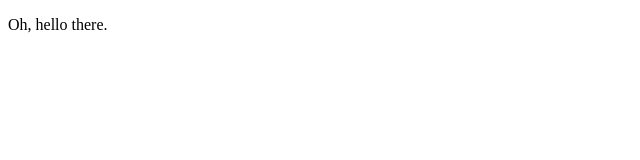
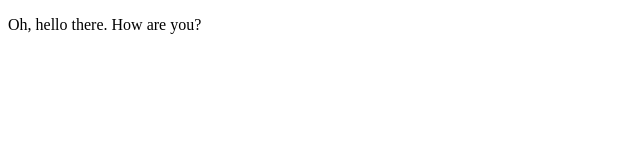
Before and after one commit to Antrobus/antrobus.github.io, a plain HTML site: page index.html in a window 1280 px wide. Shown: the whole page, without its empty margins (0-640 px from the left). Drawn offline with Linux system fonts and the light colour scheme.

Commit message:
Change 2
Title edit and first text edit

```diff
--- a/index.html
+++ b/index.html
@@ -1,11 +1,9 @@
 <!DOCTYPE html>
 <html>
   <head>
-    <title>
-      This is not for you.
-    </title>
+    <title> This is not for you. </title>
   </head>
   <body>
-    <p> Oh, hello there.</p>
+    <p> Oh, hello there. How are you?</p>
   </body>
 </html>
```
